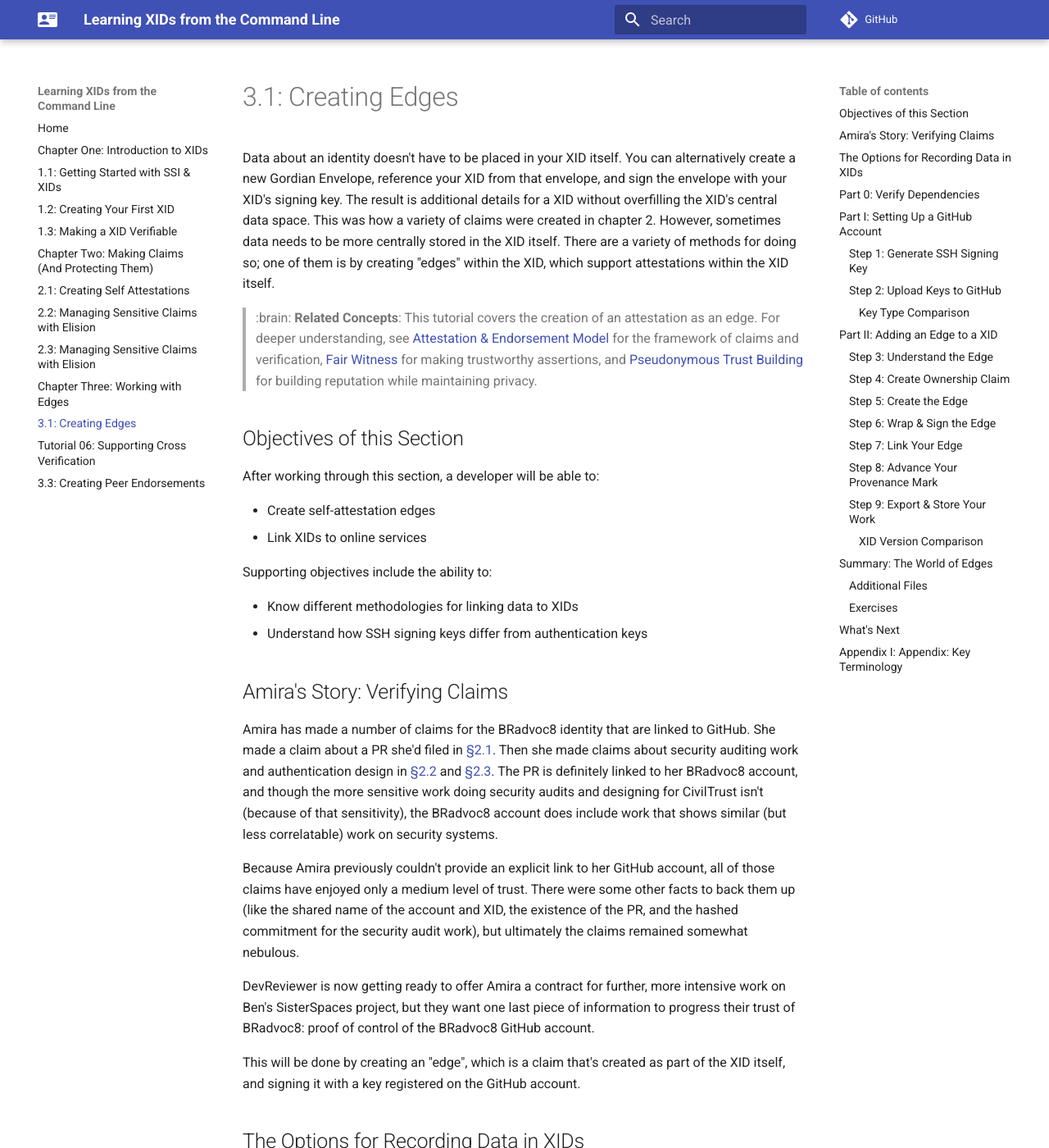
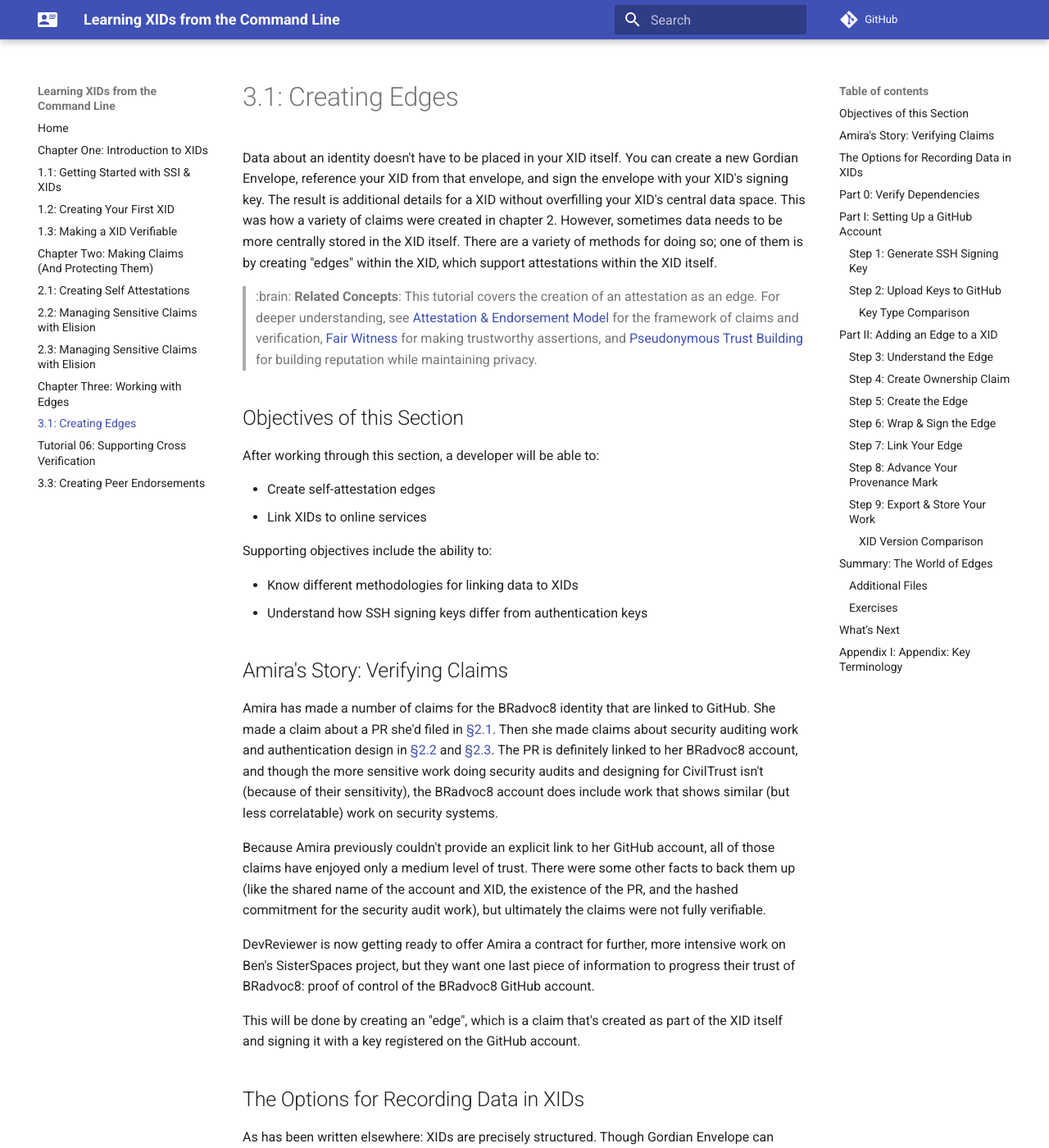
Before and after one commit to BlockchainCommons/XID-Quickstart, an MkDocs documentation site: the page built from docs/03_1_Creating_Edges.md, in a window 1280 px wide and 1400 px high. Shown: the whole window at 82% size. Built offline with MkDocs 1.6.1 and Material for MkDocs 9.7.7, drawn with Linux system fonts in a browser that asks for light colours; comment, search, counter and statistics services are not loaded; some of the changed text lies outside the part shown.

Commit message:
new edits of §3.0-3.1

````diff
--- a/docs/03_1_Creating_Edges.md
+++ b/docs/03_1_Creating_Edges.md
@@ -1,14 +1,14 @@
 # 3.1: Creating Edges
 
 Data about an identity doesn't have to be placed in your XID itself.
-You can alternatively create a new Gordian Envelope, reference your
-XID from that envelope, and sign the envelope with your XID's signing
-key. The result is additional details for a XID without overfilling
-the XID's central data space. This was how a variety of claims were
-created in chapter 2.  However, sometimes data needs to be more
-centrally stored in the XID itself. There are a variety of methods for
-doing so; one of them is by creating "edges" within the XID, which
-support attestations within the XID itself.
+You can create a new Gordian Envelope, reference your XID from that
+envelope, and sign the envelope with your XID's signing key. The
+result is additional details for a XID without overfilling your XID's
+central data space. This was how a variety of claims were created in
+chapter 2.  However, sometimes data needs to be more centrally stored
+in the XID itself. There are a variety of methods for doing so; one of
+them is by creating "edges" within the XID, which support attestations
+within the XID itself.
 
 > :brain: **Related Concepts**: This tutorial covers the creation of
 an attestation as an edge. For deeper understanding, see [Attestation
@@ -41,7 +41,7 @@
 [§2.3](02_3_Managing_Claims_Encryption.md). The PR is definitely
 linked to her BRadvoc8 account, and though the more sensitive work
 doing security audits and designing for CivilTrust isn't (because of
-that sensitivity), the BRadvoc8 account does include work that shows
+their sensitivity), the BRadvoc8 account does include work that shows
 similar (but less correlatable) work on security systems.
 
 Because Amira previously couldn't provide an explicit link to her
@@ -49,7 +49,7 @@
 of trust. There were some other facts to back them up (like the shared
 name of the account and XID, the existence of the PR, and the hashed
 commitment for the security audit work), but ultimately the claims
-remained somewhat nebulous.
+were not fully verifiable.
 
 DevReviewer is now getting ready to offer Amira a contract for
 further, more intensive work on Ben's SisterSpaces project, but they
@@ -57,14 +57,14 @@
 BRadvoc8: proof of control of the BRadvoc8 GitHub account.
 
 This will be done by creating an "edge", which is a claim that's
-created as part of the XID itself, and signing it with a key
-registered on the GitHub account.
+created as part of the XID itself and signing it with a key registered
+on the GitHub account.
 
 ## The Options for Recording Data in XIDs
 
 As has been written elsewhere: XIDs are precisely structured. Though
-Gordian Envelope can accept any type of assertion, XIDs are organized into
-specific predicates.
+Gordian Envelope can accept any type of assertion, XIDs are organized
+into specific predicates.
 
 The following table lists a variety of `envelope-cli` commands, the
 XID predicate each creates, what it means, and where additional
@@ -100,30 +100,30 @@
 
 ## Part I: Setting Up a GitHub Account
 
-The first step is one that Amira did a while ago: setting up her
-BRadvoc8 GitHub account. She created a signing key for it, uploaded
-it, and has since been using that to sign commits, including the
-Galaxy Project commit that she references in her claim from
-[§2.1](02_1_Creating_Self_Attestations.md).
+The first step toward creating a link to GitHub is one that Amira did
+a while ago: setting up her BRadvoc8 GitHub account. She created a
+signing key for it, uploaded it, and has since been using that to sign
+commits, including the Galaxy Project commit that she references in
+her claim from [§2.1](02_1_Creating_Self_Attestations.md).
 
 Here's a review of how all that was done.
 
 ### Step 1: Generate SSH Signing Key
 
 Amira needed to create SSH keys for signing her Git commits. These are
-different from her SSH authentication keys and maintained seperately
-by GitHub. There are a number of methods that can be used to generate
-ed25519 SSH keys, but she chose to use the `envelope-cli`, requesting
-that it `generate prvkeys` of the type `--signing ssh-ed25519`, which
-is the preferred type for GitHub.
+different from her SSH authentication (login) keys and maintained
+seperately by GitHub. There are a number of methods that can be used
+to generate ed25519 SSH keys, but she chose to use the `envelope-cli`,
+requesting that it `generate prvkeys` of the type `--signing
+ssh-ed25519`, which is the preferred type for GitHub.
 
 ```
 SSH_PRVKEYS=$(envelope generate prvkeys --signing ssh-ed25519)
 ```
 
 If you instead have an ed25519 signing key that you've created by
-other means, can you alternatively use `envelope-cli` to import it for
-usage with XIDs.  Just run `import` on the appropriate file:
+other means, can you instead use `envelope-cli` to import it for usage
+with XIDs.  Just run `import` on the appropriate file:
 
 ```
 SSH_PRVKEYS=$(cat ~/.ssh/your_signing_key | envelope import)
@@ -290,9 +292,10 @@
 ontologies, and for this we're going to use [the FOAF
 registry](https://github.com/BlockchainCommons/Research/blob/master/known-value-assignments/markdown/2500_foaf_registry.md).
 
-We're not describing a relationship, but instead making an attestation for what's essentially a
-credential ("BRadvoc8 owns this account"). To be precise, we're claiming ownership of an online
-account, for which `foaf:OnlineAccount` is appropriate.
+We're not describing a relationship, but instead making an attestation
+for what's essentially a credential ("BRadvoc8 owns this account"). To
+be precise, we're claiming ownership of an online account, for which
+`foaf:OnlineAccount` is appropriate.
 
 ```
 ISA="foaf:OnlineAccount"
````
Also changed, not shown: other parts of docs/03_1_Creating_Edges.md (+24 -13 lines), docs/03_0_Edges.md (+4 -3 lines), 1 other file.
